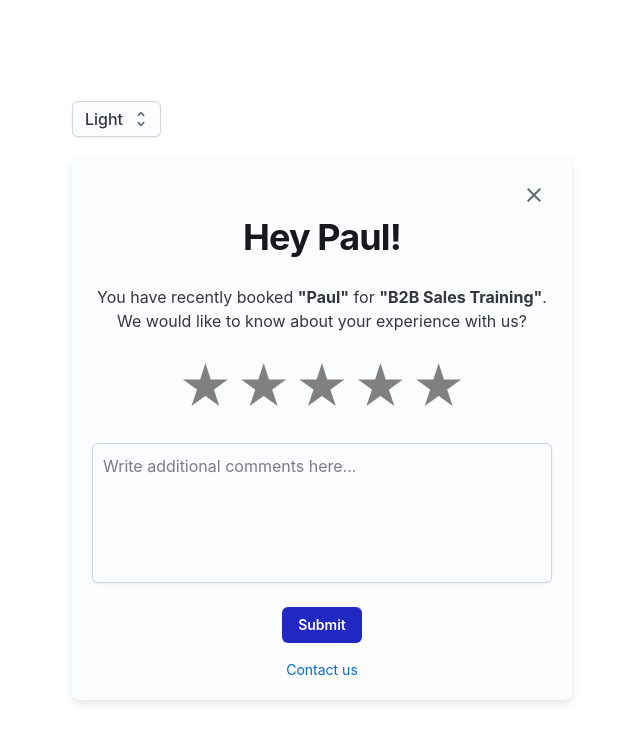
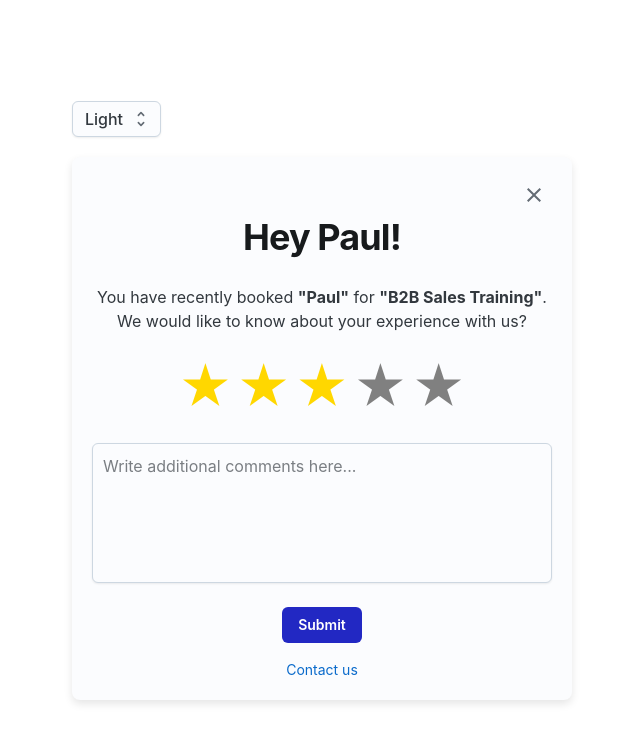
Before and after one commit to BaheYaich/TalentHive_Feedback, a React (Vite) app: page / in a window 1280 px wide. Shown: the top 742 px of the page, without its empty margins (318-958 px from the left). Built offline with nearby package versions, Linux system fonts and the light colour scheme.

Commit message:
Update #1: Default rating value, Update Readme.md

```diff
--- a/src/StarRating.tsx
+++ b/src/StarRating.tsx
@@ -9,7 +9,7 @@ interface StarRatingProps {
 
 const StarRating: React.FC<StarRatingProps> = ({
   totalStars = 5,
-  initialRating = 0,
+  initialRating = 3,
   onRatingChange,
 }) => {
   const [rating, setRating] = useState<number>(initialRating);
```
Also changed, not shown: 1 other file (tests, documents, lock files or other folders).
